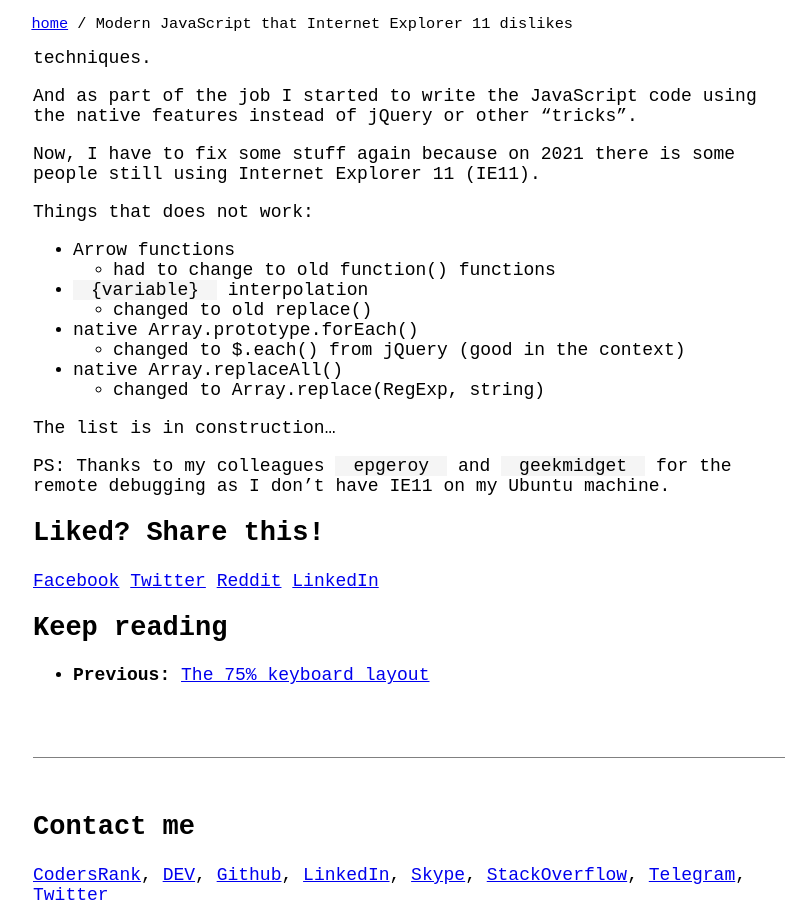
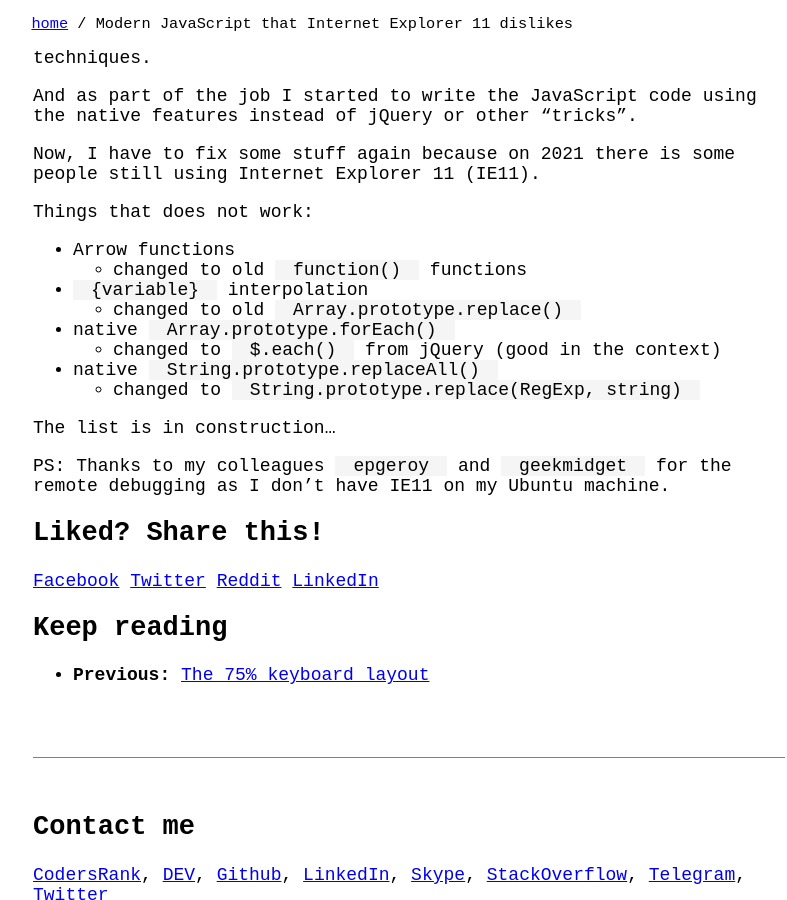
Before and after one commit to glpzzz/glpzzz.github.io, a Jekyll site: the page built from _posts/2021-01-29-modern-javascript-that-ie-dislike.md, in a window 1280 px wide and 900 px high, scrolled down 827 px. Shown: the whole window, without its empty margins (231-1018 px from the left). Built offline with Jekyll 4.4.1, drawn with Linux system fonts in a browser that asks for light colours.

Commit message:
update on IE vs JS

```diff
--- a/_posts/2021-01-29-modern-javascript-that-ie-dislike.md
+++ b/_posts/2021-01-29-modern-javascript-that-ie-dislike.md
@@ -21,13 +21,13 @@ using Internet Explorer 11 (IE11).
 Things that does not work:
 
 - Arrow functions
-  - had to change to old function() functions
+  - changed to old `function()` functions
 - `{variable}` interpolation
-  - changed to old replace()
-- native Array.prototype.forEach()
-  - changed to $.each() from jQuery (good in the context)
-- native Array.replaceAll()
-  - changed to Array.replace(RegExp, string)
+  - changed to old `Array.prototype.replace()`
+- native `Array.prototype.forEach()`
+  - changed to `$.each()` from jQuery (good in the context)
+- native `String.prototype.replaceAll()`
+  - changed to `String.prototype.replace(RegExp, string)`
 
 The list is in construction...
 
```
